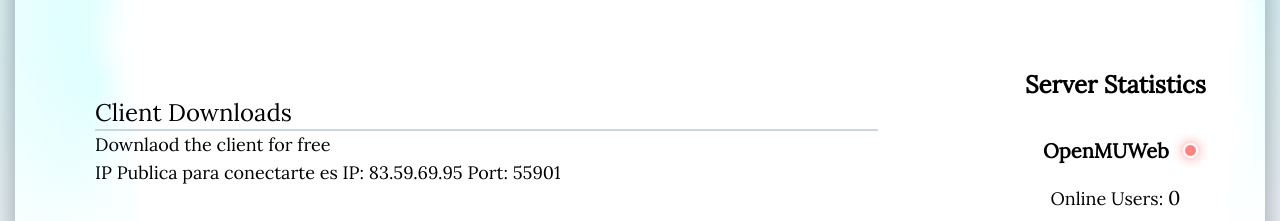
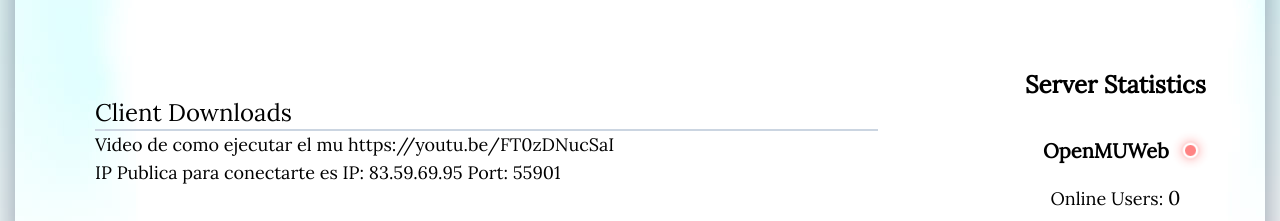
Before and after one commit to empireyoncar/MatuChio-WEB-Estable, a Next.js app: page /download in a window 1280 px wide. Shown: the part 1040-1261 px from the top of the page. Built offline with nearby package versions, Linux system fonts and the light colour scheme; no server answers; the database is empty.

Commit message:
actualizacion de videotutorial

```diff
--- a/app/download/page.tsx
+++ b/app/download/page.tsx
@@ -17,7 +17,7 @@ export default function Download() {
       <div>
         <h2 className="text-2xl text-primary">Client Downloads</h2>
         <hr className="border-t-2 border-slate-300"/>
-        <p className="text-lg text-primary">Downlaod the client for free</p>
+        <p className="text-lg text-primary">Video de como ejecutar el mu https://youtu.be/FT0zDNucSaI</p>
         <p className="text-lg text-primary">IP Publica para conectarte es IP: 83.59.69.95 Port: 55901</p>
         <div className="flex gap-10 mt-10">
           {(gdLink && gdLink !== "")&& <Link href={process.env.NEXT_PUBLIC_GOODLE_DRIVE_LINK!}><Image src={google} width={180} quality={100} alt={"google_drive"} /></Link>}
```
